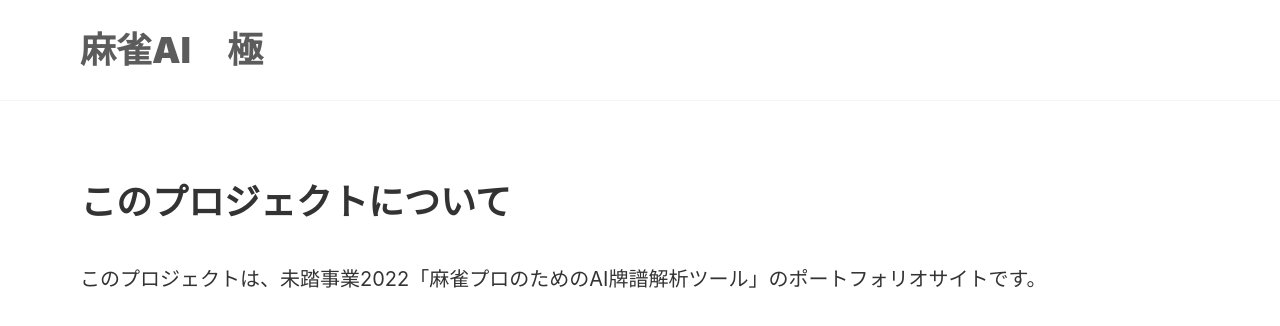
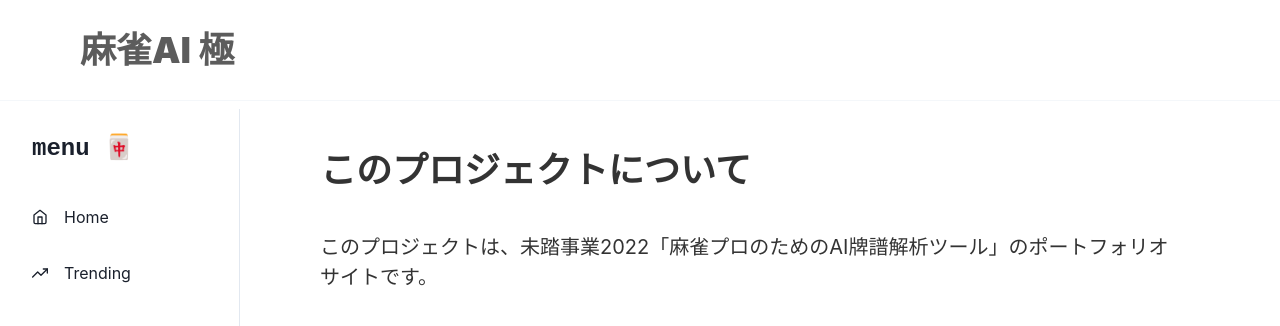
Before and after one commit to mitou2022-mahjong-ai/goku-portfolio, a Next.js app in the folder frontend/: page / in a window 1280 px wide. Shown: the top 326 px of the page. Built offline with nearby package versions, Linux system fonts and the light colour scheme.

Commit message:
feat: 大枠完成

```diff
--- a/frontend/components/Header.tsx
+++ b/frontend/components/Header.tsx
@@ -1,9 +1,9 @@
-import { Heading, Box, Divider } from "@chakra-ui/react";
-import { Text, HStack, Center, Flex } from "@chakra-ui/react";
+import { Box, Divider } from "@chakra-ui/react";
+import { Flex } from "@chakra-ui/react";
 
 const Header = () => {
   return (
-    <Box bg="white.100">
+    <Box bg="white.100" w="100%">
       <Box p="4" pl="20" h="100px">
         <Flex align="center" h="100%" color="blackAlpha.800">
           <Box
@@ -12,7 +12,7 @@ const Header = () => {
             fontWeight="900"
             fontSize="4xl"
           >
-            麻雀AI　極
+            麻雀AI 極
           </Box>
         </Flex>
       </Box>
--- a/frontend/components/Layout.tsx
+++ b/frontend/components/Layout.tsx
@@ -1,11 +1,19 @@
-import { Box, Flex } from "@chakra-ui/react";
+import { Box, Flex, VStack } from "@chakra-ui/react";
 import { ReactNode } from "react";
+import { SimpleSidebar } from "./Sidebar";
+import Header from "./Header";
 
 const Layout = ({ children }: { children: ReactNode }) => {
   return (
-    <Flex>
-      <Box w="100%">{children}</Box>
-    </Flex>
+    <VStack w="100%">
+      <Header />
+      <Flex w="100%">
+        <SimpleSidebar />
+        <Box w="80%" p="20" pt="10">
+          {children}
+        </Box>
+      </Flex>
+    </VStack>
   );
 };
 
--- /dev/null
+++ b/frontend/components/Sidebar.tsx
@@ -0,0 +1,149 @@
+import React, { ReactNode } from "react";
+import {
+  IconButton,
+  Box,
+  CloseButton,
+  Flex,
+  Icon,
+  useColorModeValue,
+  Link,
+  Text,
+  useDisclosure,
+  BoxProps,
+  FlexProps,
+} from "@chakra-ui/react";
+import { FiHome, FiTrendingUp, FiMenu } from "react-icons/fi";
+import { IconType } from "react-icons";
+import { useRouter } from "next/router";
+
+interface LinkItemProps {
+  name: string;
+  icon: IconType;
+  link: string;
+}
+const LinkItems: Array<LinkItemProps> = [
+  { name: "Home", icon: FiHome, link: "/" },
+  { name: "Trending", icon: FiTrendingUp, link: "/tenhou_results" },
+];
+
+export const SimpleSidebar = () => {
+  const { isOpen, onOpen, onClose } = useDisclosure();
+
+  return (
+    <Box minH="100vh" bg={useColorModeValue("white", "gray.900")}>
+      <SidebarContent
+        onClose={() => onClose}
+        display={{ base: "none", md: "block" }}
+      />
+      <MobileNav display={{ base: "flex", md: "none" }} onOpen={onOpen} />
+    </Box>
+  );
+};
+
+interface SidebarProps extends BoxProps {
+  onClose: () => void;
+}
+
+const SidebarContent = ({ onClose, ...rest }: SidebarProps) => {
+  const router = useRouter();
+
+  return (
+    <Box
+      bg={useColorModeValue("white", "gray.900")}
+      borderRight="1px"
+      borderRightColor={useColorModeValue("gray.200", "gray.700")}
+      w={{ base: "15%", md: 60 }}
+      h="full"
+      {...rest}
+    >
+      <Flex h="20" alignItems="center" mx="8" justifyContent="space-between">
+        <Text fontSize="2xl" fontFamily="monospace" fontWeight="bold">
+          menu 🀄
+        </Text>
+        <CloseButton display={{ base: "flex", md: "none" }} onClick={onClose} />
+      </Flex>
+      {LinkItems.map((link) => (
+        <NavItem
+          key={link.name}
+          icon={link.icon}
+          onClick={() => {
+            router.push(link.link);
+          }}
+        >
+          {link.name}
+        </NavItem>
+      ))}
+    </Box>
+  );
+};
+
+interface NavItemProps extends FlexProps {
+  icon: IconType;
+  children: ReactNode;
+  onClick: () => void;
+}
+const NavItem = ({ icon, children, onClick, ...rest }: NavItemProps) => {
+  return (
+    <Link
+      style={{ textDecoration: "none" }}
+      _focus={{ boxShadow: "none" }}
+      onClick={onClick}
+    >
+      <Flex
+        align="center"
+        p="4"
+        mx="4"
+        borderRadius="lg"
+        role="group"
+        cursor="pointer"
+        _hover={{
+          bg: "cyan.400",
+          color: "white",
+        }}
+        {...rest}
+      >
+        {icon && (
+          <Icon
+            mr="4"
+            fontSize="16"
+            _groupHover={{
+              color: "white",
+            }}
+            as={icon}
+          />
+        )}
+        {children}
+      </Flex>
+    </Link>
+  );
+};
+
+interface MobileProps extends FlexProps {
+  onOpen: () => void;
+}
+const MobileNav = ({ onOpen, ...rest }: MobileProps) => {
+  return (
+    <Flex
+      ml={{ base: 0, md: 60 }}
+      px={{ base: 4, md: 24 }}
+      height="20"
+      alignItems="center"
+      bg={useColorModeValue("white", "gray.900")}
+      borderBottomWidth="1px"
+      borderBottomColor={useColorModeValue("gray.200", "gray.700")}
+      justifyContent="flex-start"
+      {...rest}
+    >
+      <IconButton
+        variant="outline"
+        onClick={onOpen}
+        aria-label="open menu"
+        icon={<FiMenu />}
+      />
+
+      <Text fontSize="2xl" ml="8" fontFamily="monospace" fontWeight="bold">
+        Logo
+      </Text>
+    </Flex>
+  );
+};
--- a/frontend/package.json
+++ b/frontend/package.json
@@ -18,7 +18,9 @@
     "framer-motion": "^6.5.1",
     "next": "12.3.1",
     "react": "18.2.0",
-    "react-dom": "18.2.0"
+    "react-dom": "18.2.0",
+    "react-icon": "^1.0.0",
+    "react-icons": "^4.4.0"
   },
   "devDependencies": {
     "@openapi-codegen/cli": "^1.5.2",
--- a/frontend/pages/index.tsx
+++ b/frontend/pages/index.tsx
@@ -1,22 +1,15 @@
-import { Text, Box, VStack, Heading, Flex, Center } from "@chakra-ui/react";
+import { Text, Box, Heading } from "@chakra-ui/react";
 import type { NextPage } from "next";
 import Layout from "../components/Layout";
-import Header from "../components/Header";
-import { Stats } from "../gen";
-import { useEffect, useState } from "react";
-import { appClient } from "../hooks/appClient";
 
 const Page: NextPage = () => {
   return (
     <Layout>
-      <Header />
-      <Box w="90%" p="20">
-        <Box>
-          <Heading color="blackAlpha.800">このプロジェクトについて</Heading>
-          <Text color="blackAlpha.800" pt="10" fontSize="xl">
-            このプロジェクトは、未踏事業2022「麻雀プロのためのAI牌譜解析ツール」のポートフォリオサイトです。
-          </Text>
-        </Box>
+      <Box>
+        <Heading color="blackAlpha.800">このプロジェクトについて</Heading>
+        <Text color="blackAlpha.800" pt="10" fontSize="xl">
+          このプロジェクトは、未踏事業2022「麻雀プロのためのAI牌譜解析ツール」のポートフォリオサイトです。
+        </Text>
       </Box>
     </Layout>
   );
```
Also changed, not shown: frontend/pages/tenhou_results.tsx (+2 -9 lines), 2 other files (tests, documents, lock files or other folders).
